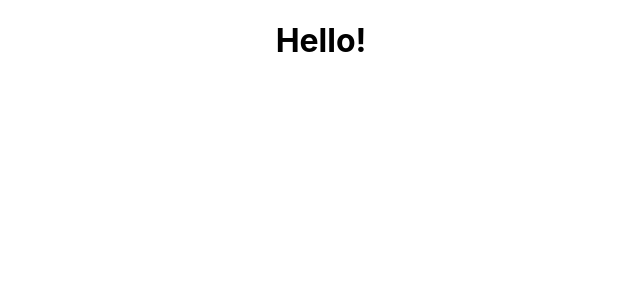
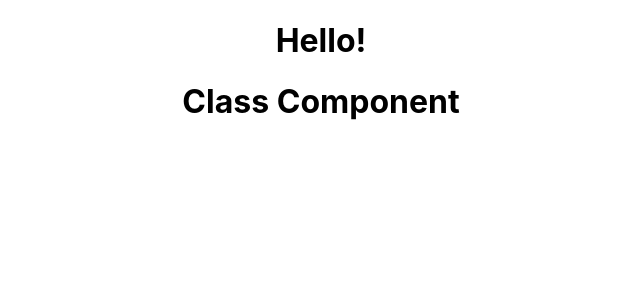
Before and after one commit to takinabradley/Codevolution-react-tutorial, a React (Create React App) app: page / in a window 1280 px wide. Shown: the top 300 px of the page, without its empty margins (319-959 px from the left). Built offline with nearby package versions, Linux system fonts and the light colour scheme.

Commit message:
Finish 'Class Components'

```diff
--- a/src/App.js
+++ b/src/App.js
@@ -1,11 +1,12 @@
 import logo from "./logo.svg"
 import "./App.css"
 import Greet from "./components/Greet"
-
+import Welcome from "./components/Welcome"
 function App() {
   return (
     <div className="App">
       <Greet />
+      <Welcome />
     </div>
   )
 }
--- /dev/null
+++ b/src/components/Welcome.js
@@ -0,0 +1,6 @@
+import React from "react"
+export default class Welcome extends React.Component {
+  render() {
+    return <h1>Class Component</h1>
+  }
+}
```
Also changed, not shown: 1 other file (tests, documents, lock files or other folders).
